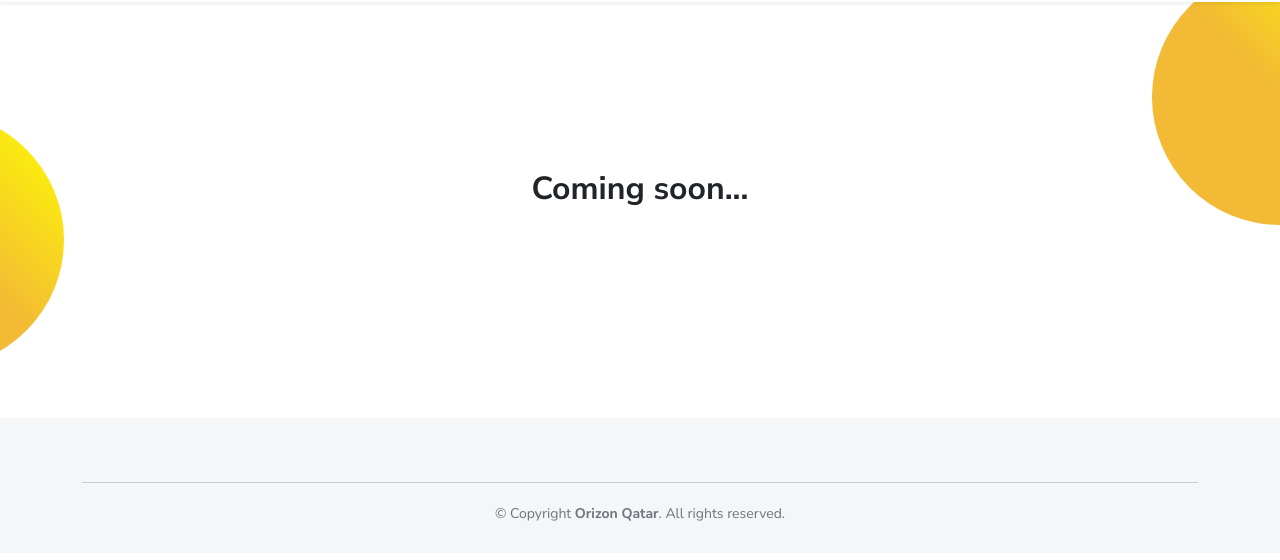
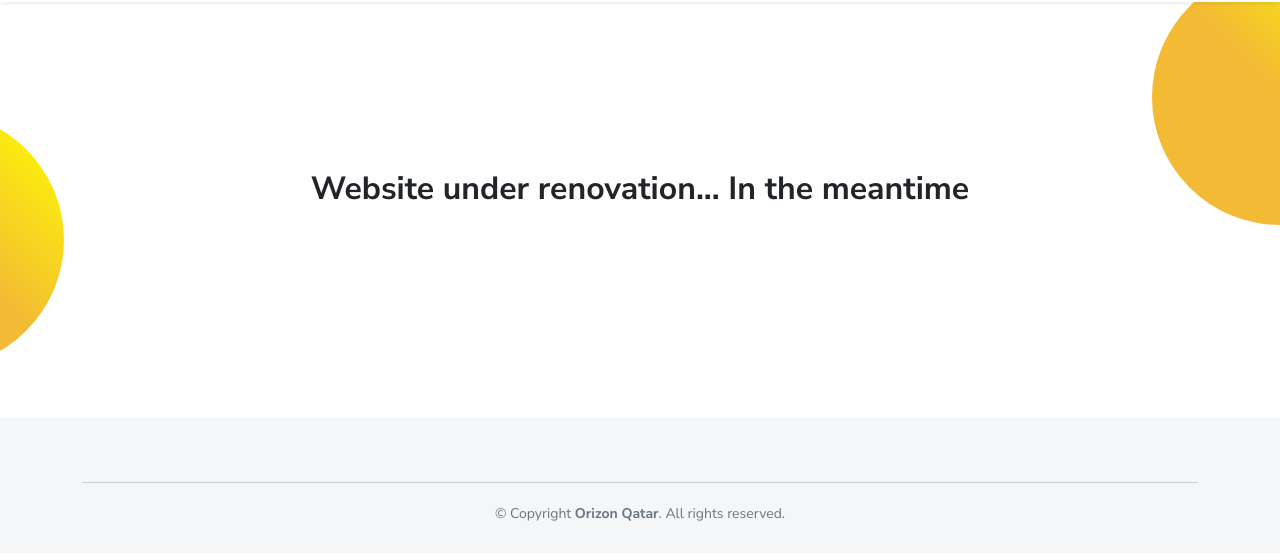
Before and after one commit to ahmedyasserays/Orizon, a plain HTML site: page index.html in a window 1280 px wide. Shown: the part 88-648 px from the top of the page. Drawn offline with Linux system fonts and the light colour scheme.

Commit message:
Update index.html

```diff
--- a/index.html
+++ b/index.html
@@ -69,7 +69,7 @@
       <div class="container">
         <div class="head text-center">
           <div class="my-4" style="height: 40vh;padding-top: 15vh;">
-            <h2 class="marker marker-center">Coming soon...</h2>
+            <h2 class="marker marker-center">Website under renovation... In the meantime</h2>
           </div>
         </div>
       </div>
```
